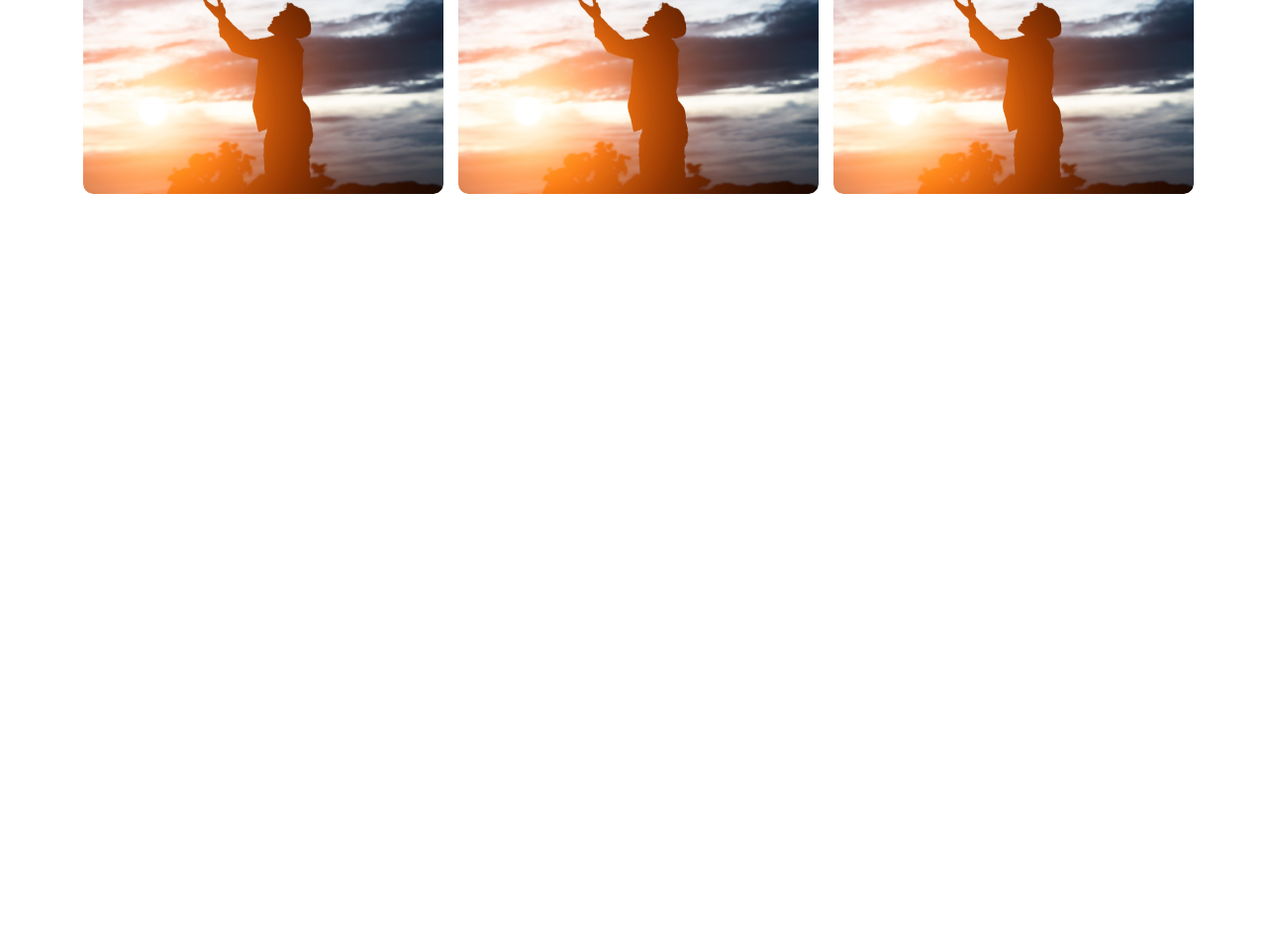
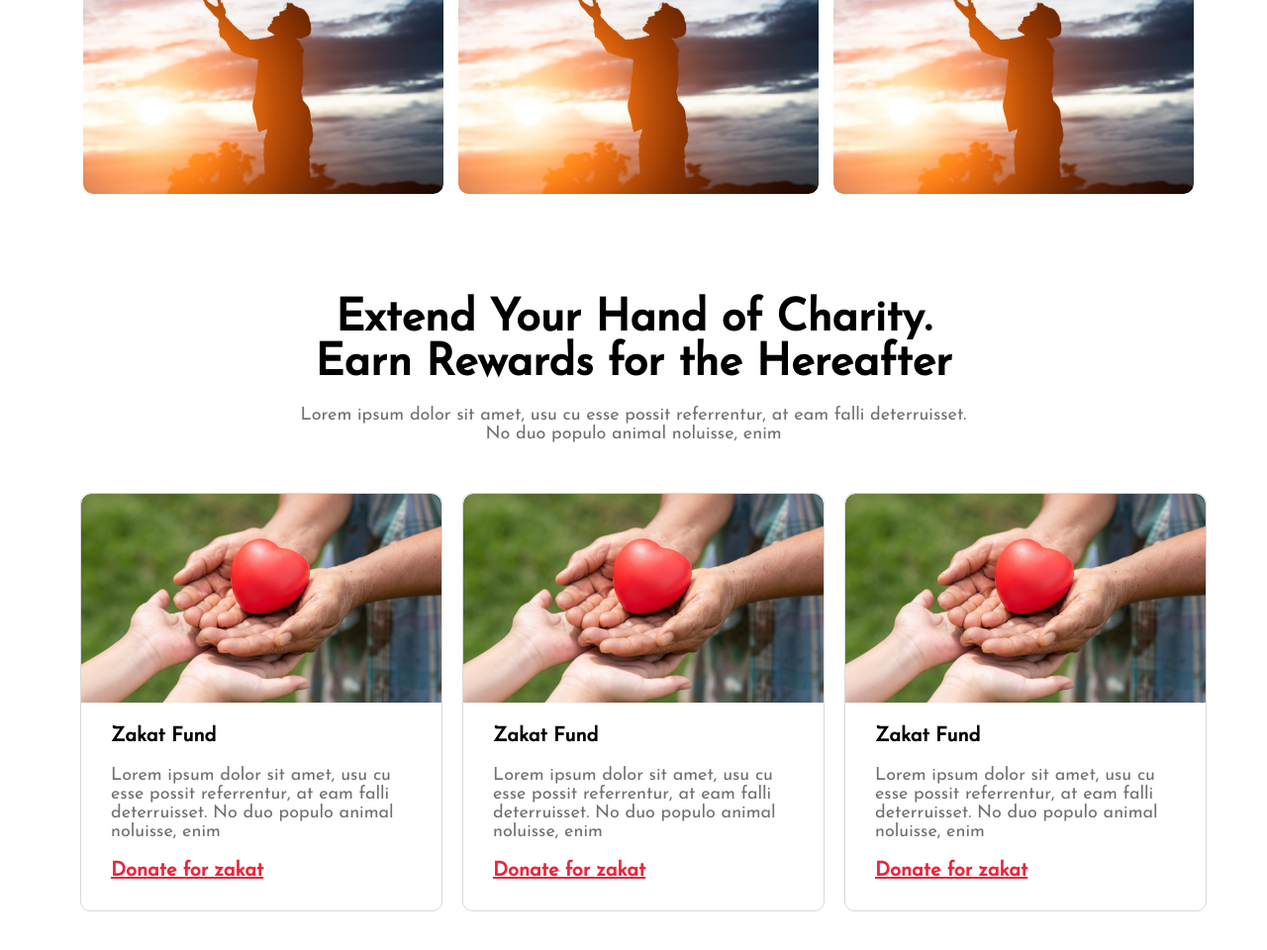
Before and after one commit to abu-noman30/eid-zakat-web, a plain HTML site: page index.html in a window 1280 px wide. Shown: the part 3040-4000 px from the top of the page at 99% size. Before the commit the page ends 3340 px from the top, so only its background shows below. Drawn offline with Linux system fonts and the light colour scheme; files whose address does not match are found by name.

Commit message:
Zakat fund section added

```diff
--- a/index.html
+++ b/index.html
@@ -145,6 +145,46 @@
           </div>
         </div>
       </section>
+
+      <!-- Zakat fund section -->
+      <section class="zakat-fund-section">
+        <article>
+          <h2>Extend Your Hand of Charity. Earn Rewards for the Hereafter</h2>
+          <p>
+            Lorem ipsum dolor sit amet, usu cu esse possit referrentur, at eam
+            falli deterruisset. No duo populo animal noluisse, enim
+          </p>
+        </article>
+        <div class="zakat-fund-container">
+          <div class="zakat-fund-card">
+            <img src="./images/zakat_fund.png" alt="zakat Fund Image" />
+            <h4>Zakat Fund</h4>
+            <p>
+              Lorem ipsum dolor sit amet, usu cu esse possit referrentur, at eam
+              falli deterruisset. No duo populo animal noluisse, enim
+            </p>
+            <a href="#">Donate for zakat</a>
+          </div>
+          <div class="zakat-fund-card">
+            <img src="./images/zakat_fund.png" alt="zakat Fund Image" />
+            <h4>Zakat Fund</h4>
+            <p>
+              Lorem ipsum dolor sit amet, usu cu esse possit referrentur, at eam
+              falli deterruisset. No duo populo animal noluisse, enim
+            </p>
+            <a href="#">Donate for zakat</a>
+          </div>
+          <div class="zakat-fund-card">
+            <img src="./images/zakat_fund.png" alt="zakat Fund Image" />
+            <h4>Zakat Fund</h4>
+            <p>
+              Lorem ipsum dolor sit amet, usu cu esse possit referrentur, at eam
+              falli deterruisset. No duo populo animal noluisse, enim
+            </p>
+            <a href="#">Donate for zakat</a>
+          </div>
+        </div>
+      </section>
     </main>
     <footer></footer>
   </body>
--- a/style.css
+++ b/style.css
@@ -264,3 +264,68 @@ nav > ul > li > a {
   border-radius: 10px;
   margin-left: 10px;
 }
+
+/* Zakat fund section */
+.zakat-fund-section {
+  margin-bottom: 50px;
+}
+.zakat-fund-section > article {
+  text-align: center;
+  margin: 30px 300px;
+}
+
+.zakat-fund-section > article > h2 {
+  font-weight: 700;
+  font-size: 45px;
+  margin-bottom: 20px;
+}
+
+.zakat-fund-section > article > p {
+  font-weight: 400;
+  font-size: 18px;
+  color: #707070;
+  margin-bottom: 50px;
+}
+
+.zakat-fund-container {
+  display: flex;
+  justify-content: center;
+}
+.zakat-fund-container .zakat-fund-card {
+  border: 1px solid #d9d9d9;
+  width: 364px;
+  border: 1px solid #d9d9d9;
+  border-radius: 10px;
+  margin-left: 20px;
+}
+.zakat-fund-container .zakat-fund-card img {
+  border-radius: 10px 10px 0px 0px;
+  margin-bottom: 20px;
+}
+
+.zakat-fund-container .zakat-fund-card h4 {
+  font-weight: 700;
+  font-size: 20px;
+  text-align: left;
+  padding: 0 30px;
+  margin-bottom: 20px;
+}
+.zakat-fund-container .zakat-fund-card p {
+  font-weight: 400;
+  font-size: 18px;
+  text-align: left;
+  color: #707070;
+  padding: 0 30px;
+  margin-bottom: 20px;
+}
+
+.zakat-fund-container .zakat-fund-card a {
+  font-weight: 600;
+  font-size: 20px;
+  text-decoration: underline;
+  display: flex;
+  align-items: flex-start;
+  color: #ef233c;
+  padding: 0 30px;
+  margin-bottom: 30px;
+}
```
